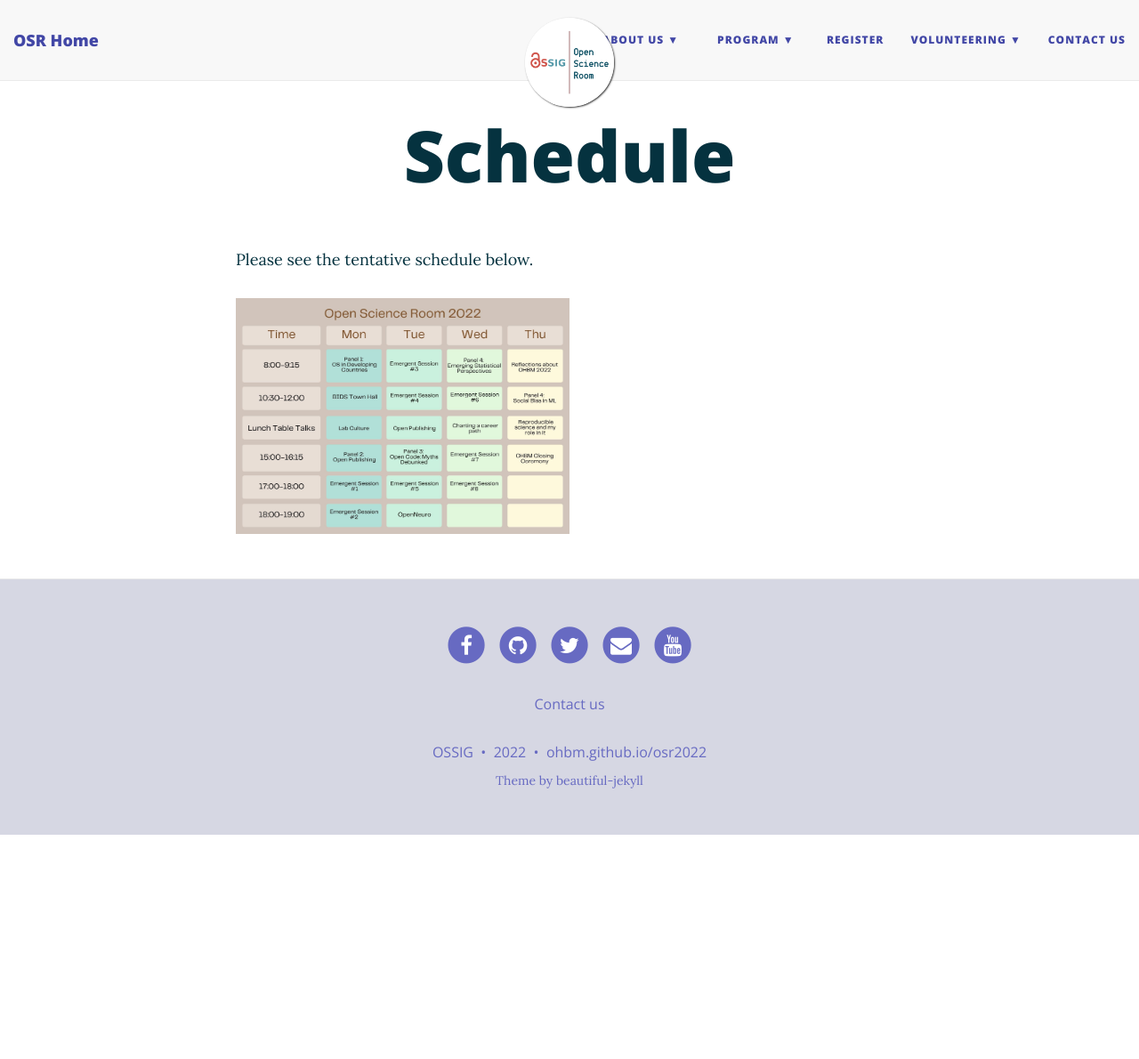
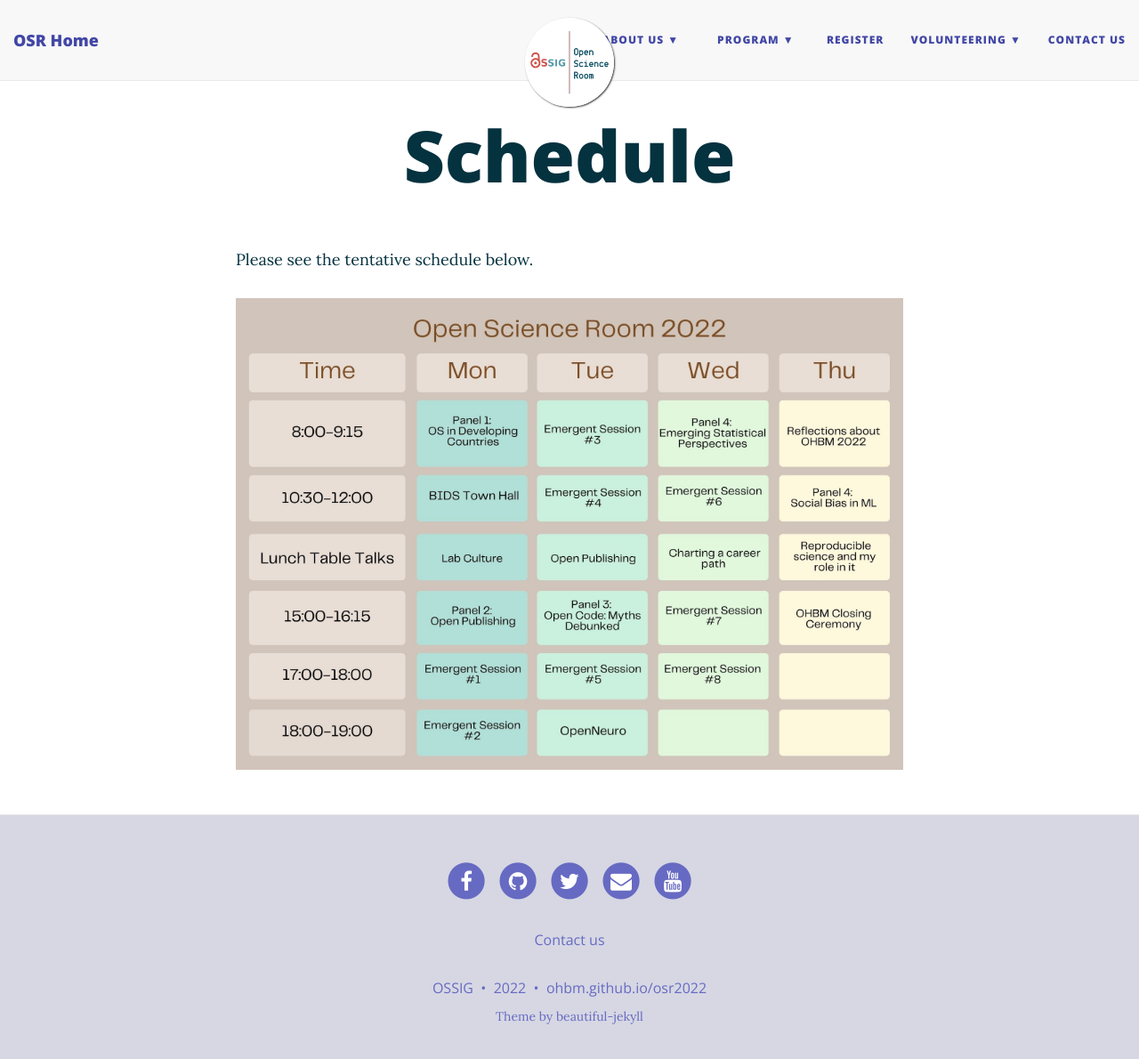
Before and after one commit to ohbm/osr2023, a Jekyll site: the page built from schedule.md, in a window 1280 px wide and 1203 px high. Shown: the top 1190 px of the window at 89% size. Built offline with Jekyll 4.4.1, drawn with Linux system fonts in a browser that asks for light colours; nearby versions of some CDN libraries.

Commit message:
Update schedule.md

```diff
--- a/schedule.md
+++ b/schedule.md
@@ -5,5 +5,5 @@
 
 Please see the tentative schedule below.
 
-<img align="left" src="../img/static_schedule.jpeg" width="50%">
+<img align="left" src="../img/static_schedule.jpeg" width="100%">
 <br>
```
